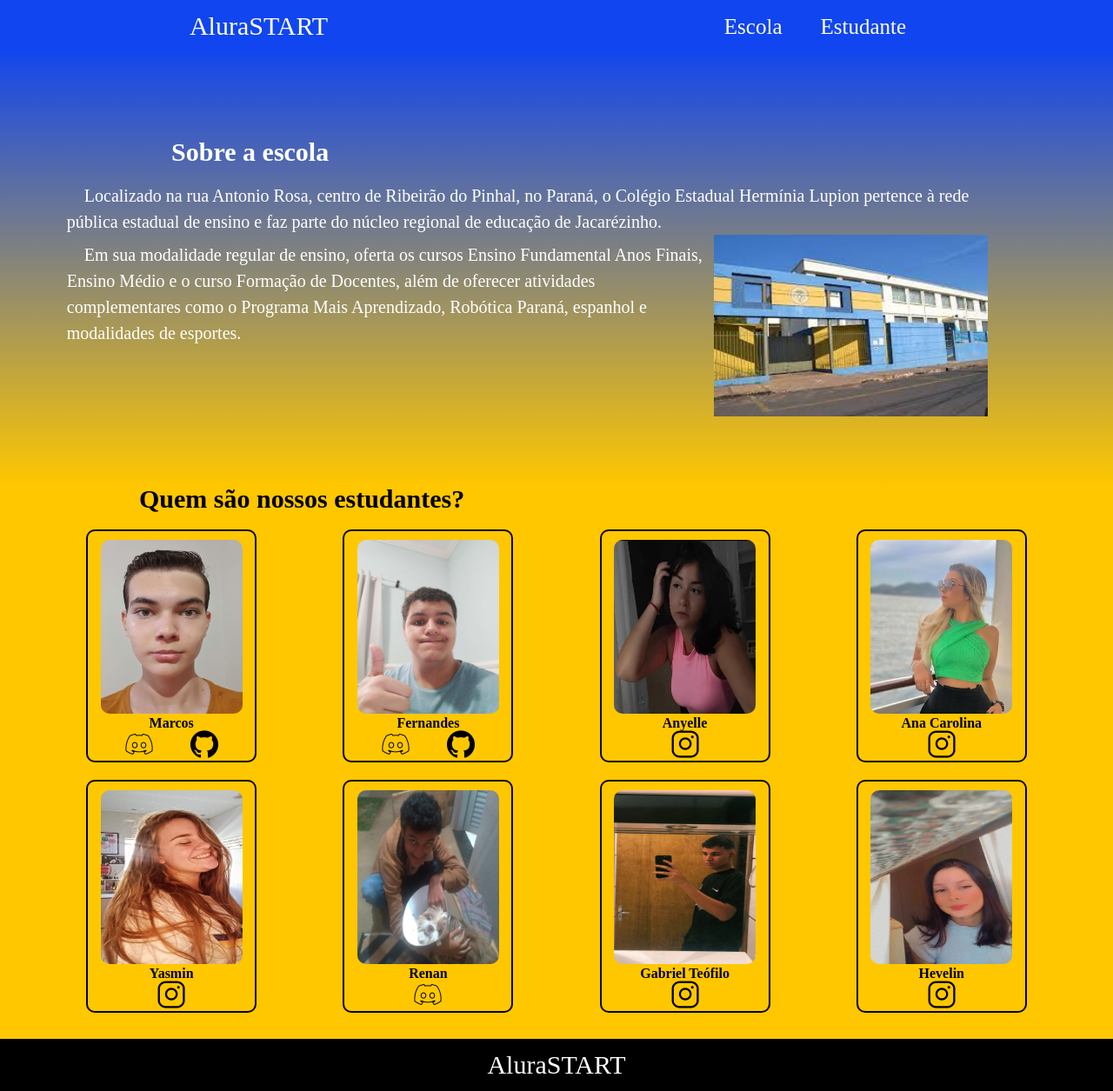
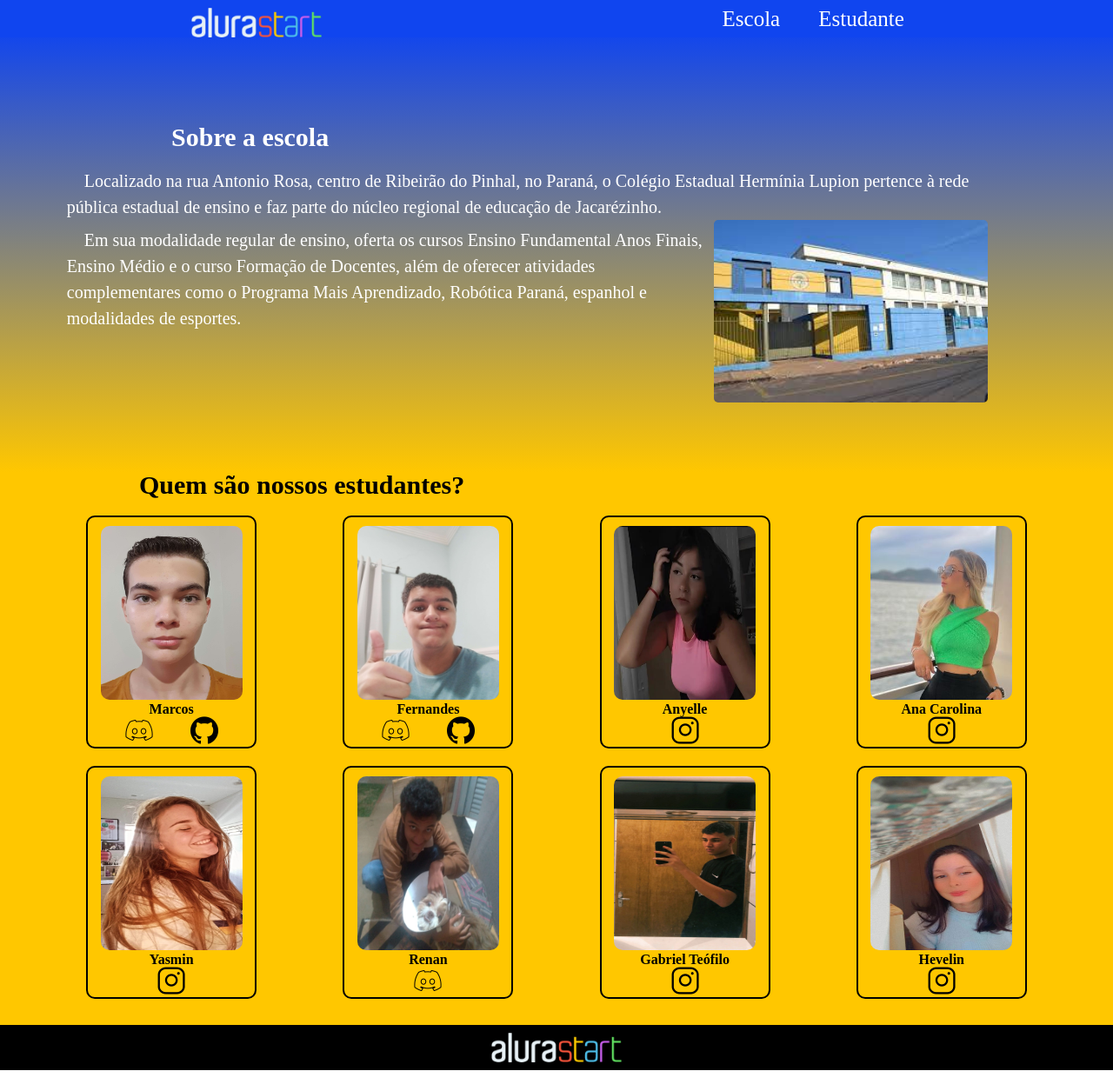
Before and after one commit to Eggsbennedit/site-turma, a plain HTML site: page index.html in a window 1280 px wide. Shown: the whole page at 87% size. After the commit the page ends 1231 px from the top, so only its background shows below. Drawn offline with Linux system fonts and the light colour scheme.

Commit message:
Finalização

```diff
--- a/index.html
+++ b/index.html
@@ -10,7 +10,7 @@
 </head>
 <body>
     <header>
-        <h1 class="alura-start">AluraSTART</h1>
+        <img src="icons\alurastart-logo.png" alt="logo do Alura Start" class="alurastart-header">
         <ul>
             <li class="header-lista-item">
                 Escola
@@ -121,7 +121,7 @@
         </div>
     </section>
     <footer>
-        <h1 class="alura-start" style="text-align: center">AluraSTART</h1>
+        <img src="icons\alurastart-logo.png" alt="logo do Alura Start" class="alurastart-footer">
     </footer>
 </body>
 </html>
--- a/style.css
+++ b/style.css
@@ -8,12 +8,9 @@ header {
     align-items: center;
     color: #ffffff;
 }
-.alura-start {
-    left: 173px;
-    top: 30px;
-    font-size: 30px;
-    padding: 15px 0;
-    color: #ffffff;
+.alurastart-header {
+    margin-top: 9px;
+    width: 150px;
 }
 .header-lista-item {
     display: inline-block;
@@ -56,6 +53,7 @@ header {
 .colegio-img {
     width: 30%;
     margin-left: 10px;
+    border-radius: 5px;
 }
 
 
@@ -68,6 +66,11 @@ header {
     font-weight: bold;
     margin: 0 0 20px 12.5%;
 }
+/* ao inves de usar 2 caixas, poderia usar:
+    display: grid;
+    grid-template-columns: 15% 15% 15% 15%;
+e usar <span> no html para quebra de coluna
+*/
 .estudantes-dados-1 {
     display: flex;
     justify-content: space-evenly;
@@ -114,3 +117,9 @@ footer {
     width: 100%;
     background: #000000;
 }
+.alurastart-footer {
+    width: 150px;
+    margin: 0 auto 0 auto;
+    display: block;
+    padding: 9px 0 9px 0;
+}
```
Also changed, not shown: icons/alurastart-logo.png (added), 2 other files.
